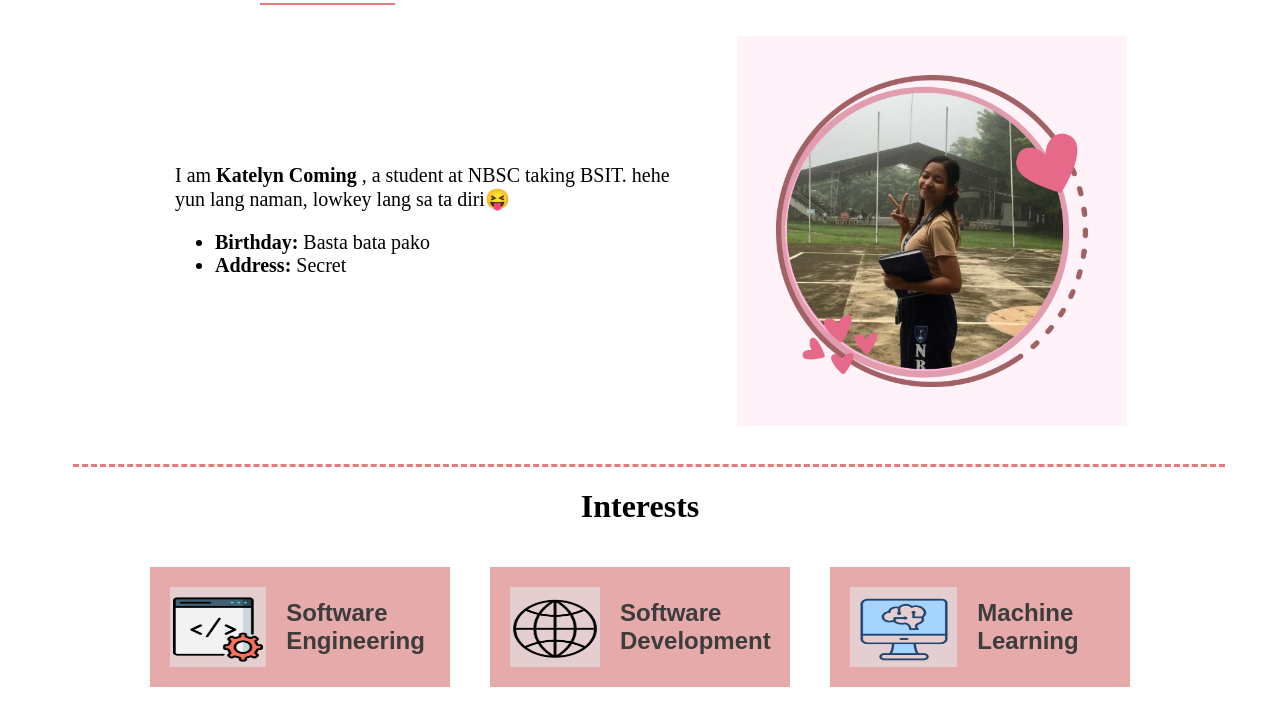
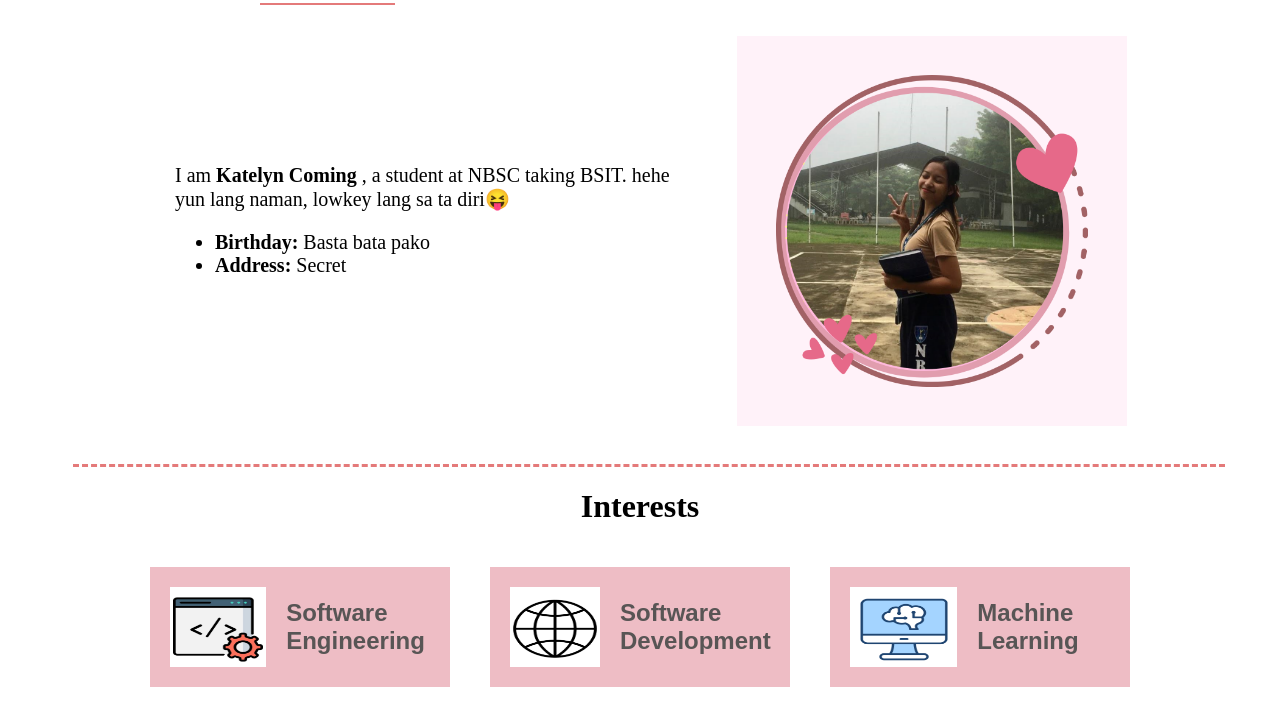
Before and after one commit to KateC08/Portfolio, a plain HTML site: page about.html in a window 1280 px wide. Shown: the part 465-1190 px from the top of the page. Drawn offline with Linux system fonts and the light colour scheme.

Commit message:
changed color

```diff
--- a/style.css
+++ b/style.css
@@ -180,7 +180,7 @@ nav ul li a:hover{
 .interests{
     padding: 20px;
     margin: 20px;
-    background-color: #e7aaaa;
+    background-color: rgb(238, 189, 197);
     border:rgb(0, 0, 0);
     height: 80px;
     width: 260px;
@@ -188,14 +188,14 @@ nav ul li a:hover{
 }
 .interests h2{
     padding-left: 20px;
-    color: #3d3c3c;
+    color: #585555;
     display: flex;
     align-items: center;
     justify-items: center;
 }
 .border{
     padding-top: 10px;
-    background-color: rgb(228, 206, 207);
+    background-color: rgb(255, 255, 255);
     border: #000000;
     height: 70px;
     width: 165px;
```
